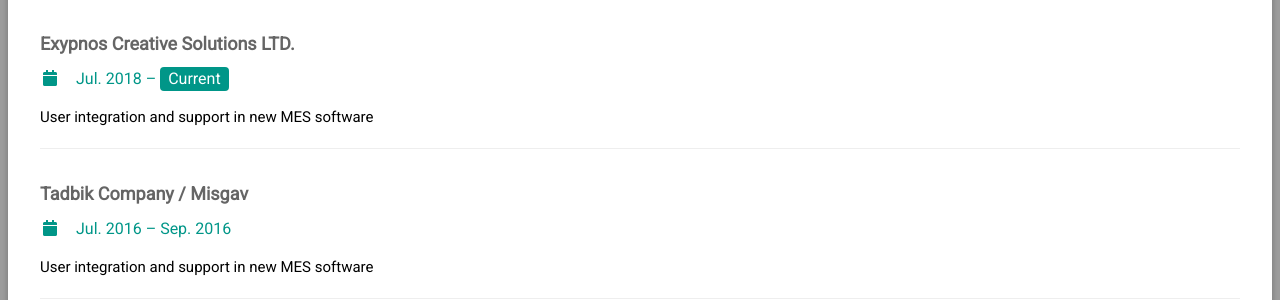
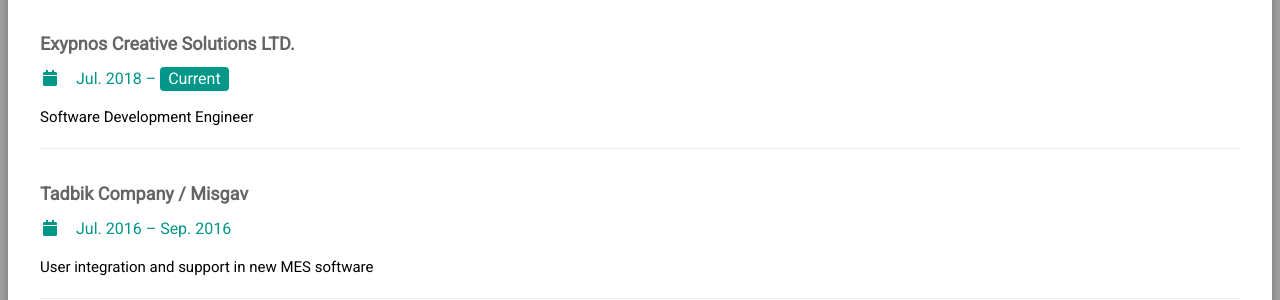
Before and after one commit to leprekon91/leprekon91.github.io, a Jekyll site: the page built from cv/index.html, in a window 1280 px wide. Shown: the part 134-434 px from the top of the page. Built offline with Jekyll 4.4.1, drawn with Linux system fonts in a browser that asks for light colours; nearby versions of some CDN libraries.

Commit message:
Update index.html

```diff
--- a/cv/index.html
+++ b/cv/index.html
@@ -7,7 +7,7 @@
     <div class="w3-container">
         <h5 class="w3-opacity"><b>Exypnos Creative Solutions LTD.</b></h5>
         <h6 class="w3-text-teal"><i class="fa fa-calendar fa-fw w3-margin-right"></i>Jul. 2018 – <span class="w3-tag w3-teal w3-round">Current</span> </h6>
-        <p>User integration and support in new MES software</p>
+        <p>Software Development Engineer</p>
         <hr>
     </div>
     <div class="w3-container">
```
